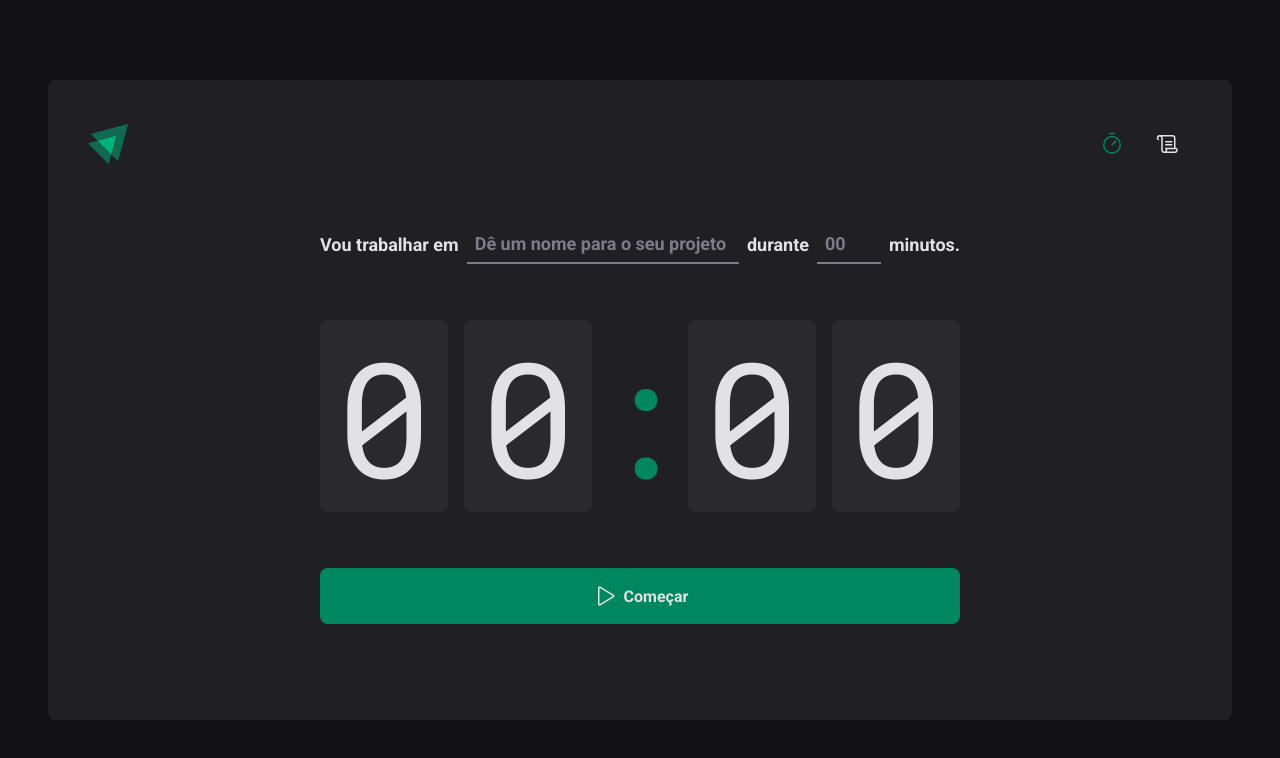
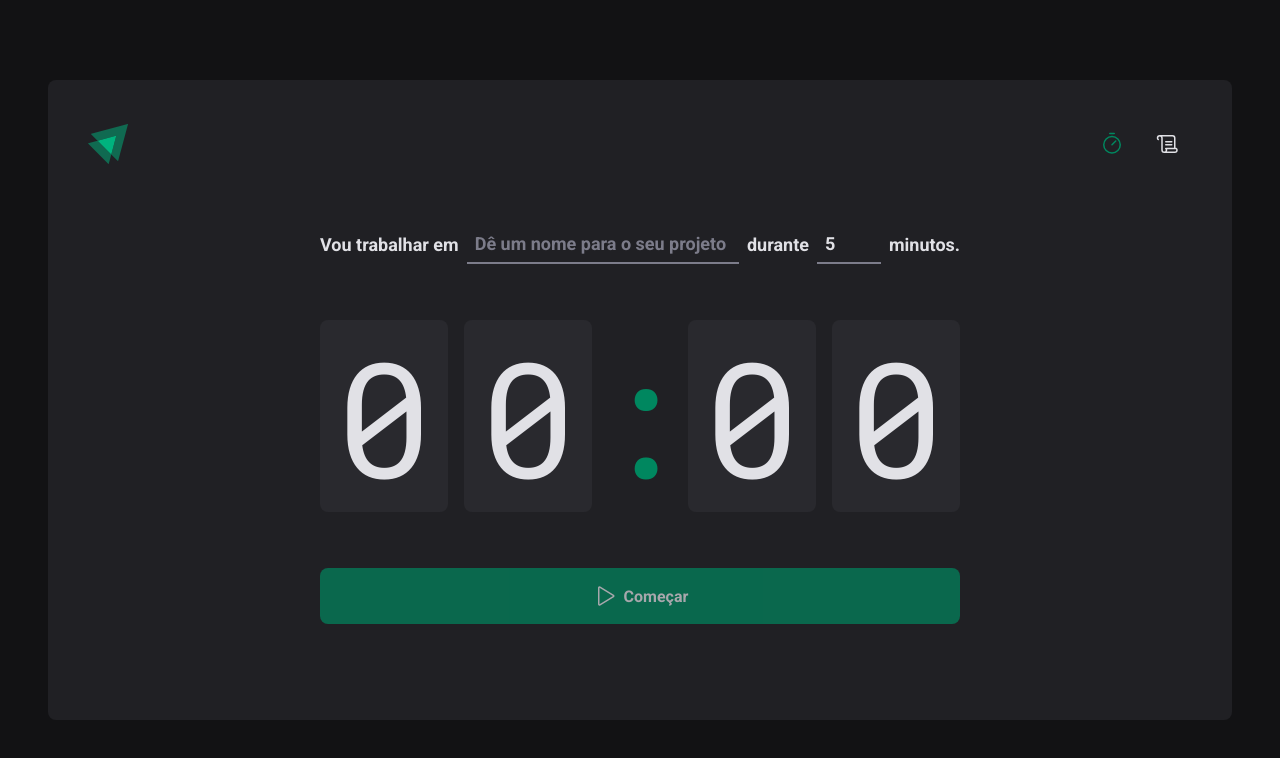
Before and after one commit to victorbadaro/ignite-timer, a React (Vite) app: page / in a window 1280 px wide. Shown: the top 758 px of the page. Built offline with nearby package versions, Linux system fonts and the light colour scheme.

Commit message:
feat: add react hook form integration to the create new cycle form

```diff
--- a/src/pages/Home/index.tsx
+++ b/src/pages/Home/index.tsx
@@ -1,11 +1,40 @@
+import { zodResolver } from '@hookform/resolvers/zod';
 import { Play } from '@phosphor-icons/react';
+import { useForm } from 'react-hook-form';
+import { z } from 'zod';
 
 import { CountdownContainer, FormContainer, HomeContainer, MinutesAmountInput, Separator, StartCountdownButton, TaskInput } from './styles';
 
+const newCycleFormValidationSchema = z.object({
+	task: z.string().min(1, 'Informe a tarefa'),
+	minutesAmount: z
+		.number()
+		.min(5, 'O ciclo precisa ser de no mínimo 5 minutos.')
+		.max(60, 'O ciclo precisa ser de no máximo 60 minutos.')
+});
+
+type NewCycleFormData = z.infer<typeof newCycleFormValidationSchema>;
+
 export function Home() {
+	const { register, handleSubmit, watch, reset } = useForm<NewCycleFormData>({
+		resolver: zodResolver(newCycleFormValidationSchema),
+		defaultValues: {
+			task: '',
+			minutesAmount: 5
+		}
+	});
+
+	function handleCreateNewCycle(data: NewCycleFormData) {
+		console.log(data);
+		reset();
+	}
+
+	const task = watch('task');
+	const isSubmitDisabled = !task;
+
 	return (
 		<HomeContainer>
-			<form>
+			<form onSubmit={handleSubmit(handleCreateNewCycle)}>
 				<FormContainer>
 					<label htmlFor="task">Vou trabalhar em</label>
 					<TaskInput
@@ -13,6 +42,7 @@
 						id="task"
 						placeholder="Dê um nome para o seu projeto"
 						list="taks-suggestions"
+						{...register('task')}
 					/>
 
 					<datalist id="taks-suggestions">
@@ -30,6 +60,7 @@
 						step={5}
 						min={5}
 						max={60}
+						{...register('minutesAmount', { valueAsNumber: true })}
 					/>
 
 					<span>minutos.</span>
@@ -43,7 +74,7 @@
 					<span>0</span>
 				</CountdownContainer>
 
-				<StartCountdownButton type="submit">
+				<StartCountdownButton type="submit" disabled={isSubmitDisabled}>
 					<Play size={24} />
 					Começar
 				</StartCountdownButton>
```
